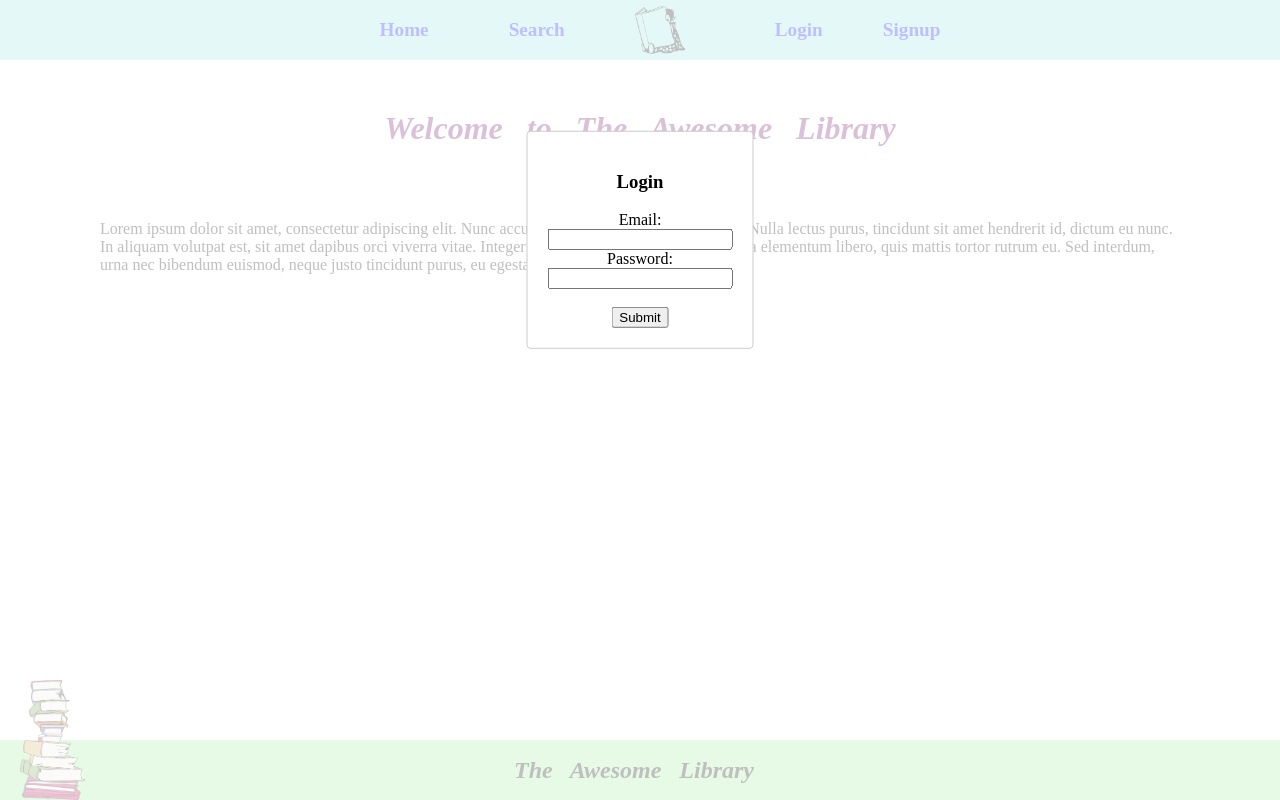
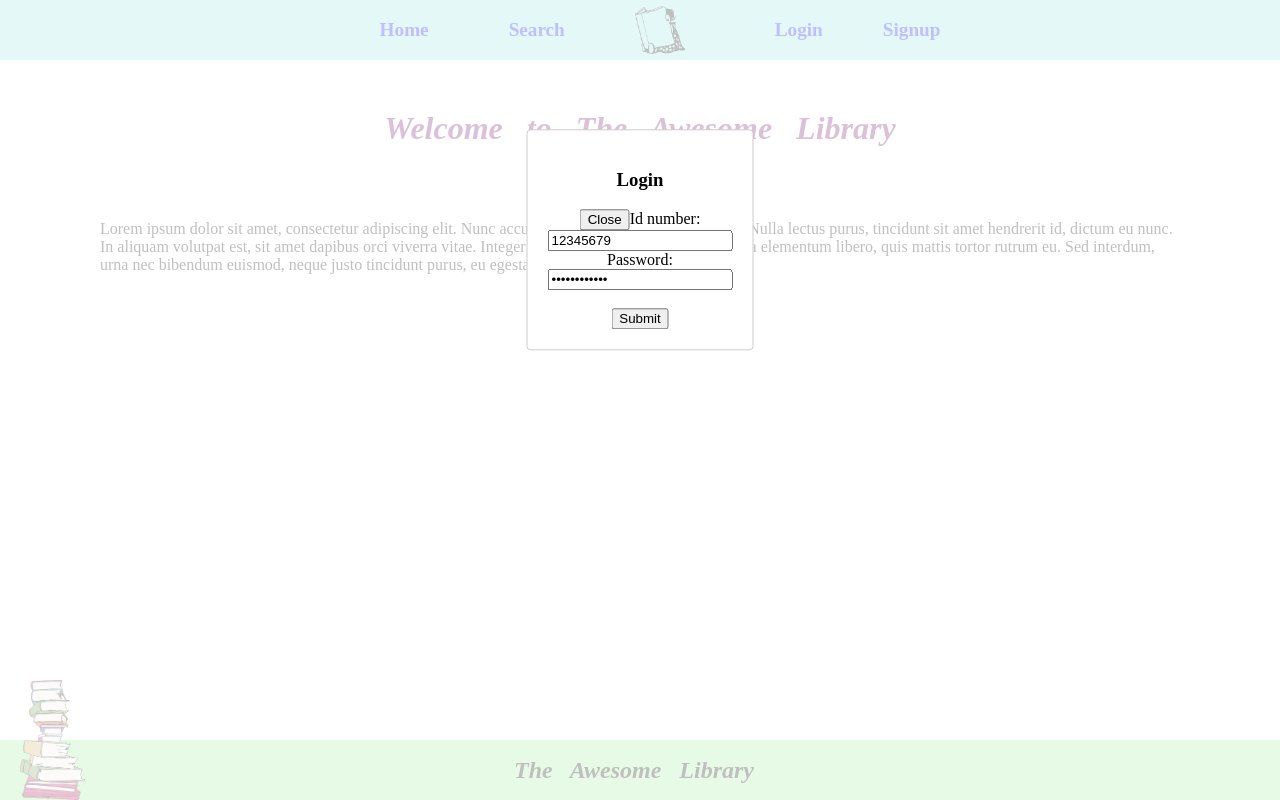
Before and after one commit to cat-rivers/react_library, a React (Create React App) app in the folder awesome_library/: page / in a window 1280 px wide. Both pictures are taken after a click on the element "Login". Built offline with nearby package versions, Linux system fonts and the light colour scheme; data requests are answered from the project's data file.

Commit message:
context system done

```diff
--- a/awesome_library/src/components/LoginPopup.js
+++ b/awesome_library/src/components/LoginPopup.js
@@ -2,6 +2,7 @@ import Modal from "react-modal";
 import { useState, useContext, useEffect } from "react";
 import "./LoginPopup.css";
 import { UserIDContext } from ".././App";
+import { checkCredentials } from "../services/servicesBooks";
 
 //this is fake- for now
 const fakeUser = {
@@ -13,12 +14,15 @@ const fakeUser = {
 };
 
 const LoginPopup = () => {
-  const [userData, setUserData] = useState(null);
   const [modalIsOpen, setModalIsOpen] = useState(false);
+  const [hasError, setError] = useState(false);
   // const [loginData, setLoginData] = useState({});
 
   Modal.setAppElement("#root");
-  const closeModal = () => setModalIsOpen(false);
+  const closeModal = () => {
+    setModalIsOpen(false);
+    setError(false);
+  };
 
   const customStyles = {
     content: {
@@ -32,7 +36,10 @@ const LoginPopup = () => {
 
   return (
     <>
-      <div className="navbarlink" onClick={() => setModalIsOpen(true)}>
+      <div
+        className="navbarlink"
+        onClick={() => setModalIsOpen(true)}
+      >
         Login
       </div>
       <Modal
@@ -43,27 +50,48 @@ const LoginPopup = () => {
       >
         <h3>Login</h3>
 
-        <form>
-          <label for="lname">Email:</label>
-          <br />
-          <input type="text" id="lname" name="lname" />
-          <br />
-          <label for="lname">Password:</label>
-          <br />
-          <input type="password" id="lname" name="lname" />
-          <br />
-        </form>
-        <br />
-        <button
-          name="submit"
-          onClick={e => {
+        <form
+          onSubmit={(e) => {
             e.preventDefault();
-            fakeUserData.set(fakeUser);
-            closeModal();
+            console.log(
+              e.target.inputId.value,
+              e.target.password.value
+            );
+            checkCredentials(
+              e.target.inputId.value,
+              e.target.password.value
+            ).then((user) => {
+              if (user) {
+                fakeUserData.set(user);
+              } else {
+                setError(true);
+              }
+            });
           }}
         >
-          Submit
-        </button>
+          <button onClick={closeModal}>Close</button>
+          <label for="inputId">Id number:</label>
+          <br />
+          <input
+            defaultValue={12345679}
+            type="text"
+            id="inputId"
+            name="inputId"
+          />
+          <br />
+          <label for="password">Password:</label>
+          <br />
+          <input
+            value={"poop1monster"}
+            type="password"
+            id="password"
+            name="password"
+          />
+          <br />
+          {hasError ? "Login Failed! Try Again!" : ""}
+          <br />
+          <button type="submit">Submit</button>
+        </form>
       </Modal>
     </>
   );
--- a/awesome_library/src/services/servicesBooks.js
+++ b/awesome_library/src/services/servicesBooks.js
@@ -3,7 +3,9 @@ const baseUrlBooks = "http://localhost:3001/books";
 const baseUrlUsers = "http://localhost:3001/users";
 
 function getAllBooks() {
-  return axios.get(baseUrlBooks).then(response => response.data);
+  return axios
+    .get(baseUrlBooks)
+    .then((response) => response.data);
 }
 
 console.log(getAllBooks());
@@ -13,7 +15,9 @@ function editBook(changedbook, id) {
 }
 
 function getAllUsers() {
-  return axios.get(baseUrlUsers).then(response => response.data);
+  return axios
+    .get(baseUrlUsers)
+    .then((response) => response.data);
 }
 
 function editUser(changedUser, id) {
@@ -21,11 +25,33 @@ function editUser(changedUser, id) {
 }
 
 function deleteUser(id) {
-  return axios.delete(`${baseUrlUsers}/${id}`).then(response => response.data);
+  return axios
+    .delete(`${baseUrlUsers}/${id}`)
+    .then((response) => response.data);
 }
 
 function createNewUser(newUser) {
-  return axios.post(baseUrlUsers, newUser).then(response => response.data);
+  return axios
+    .post(baseUrlUsers, newUser)
+    .then((response) => response.data);
+}
+
+/**
+ * Function that takes user credentials and returns authenticated user
+ * or false if credentials do not match.
+ *
+ * @param {*} id
+ * @param {*} password
+ */
+function checkCredentials(id, password) {
+  return getAllUsers().then((data) => {
+    console.log(data);
+    return data.filter(
+      (user) =>
+        user.id.toString() === id &&
+        user.password === password
+    )[0];
+  });
 }
 
 export {
@@ -35,6 +61,7 @@ export {
   getAllUsers,
   deleteUser,
   createNewUser,
+  checkCredentials,
 };
 
 // export default getAllBooks;
```
Also changed, not shown: awesome_library/src/services/auth.js (added, +28 -0 lines).
